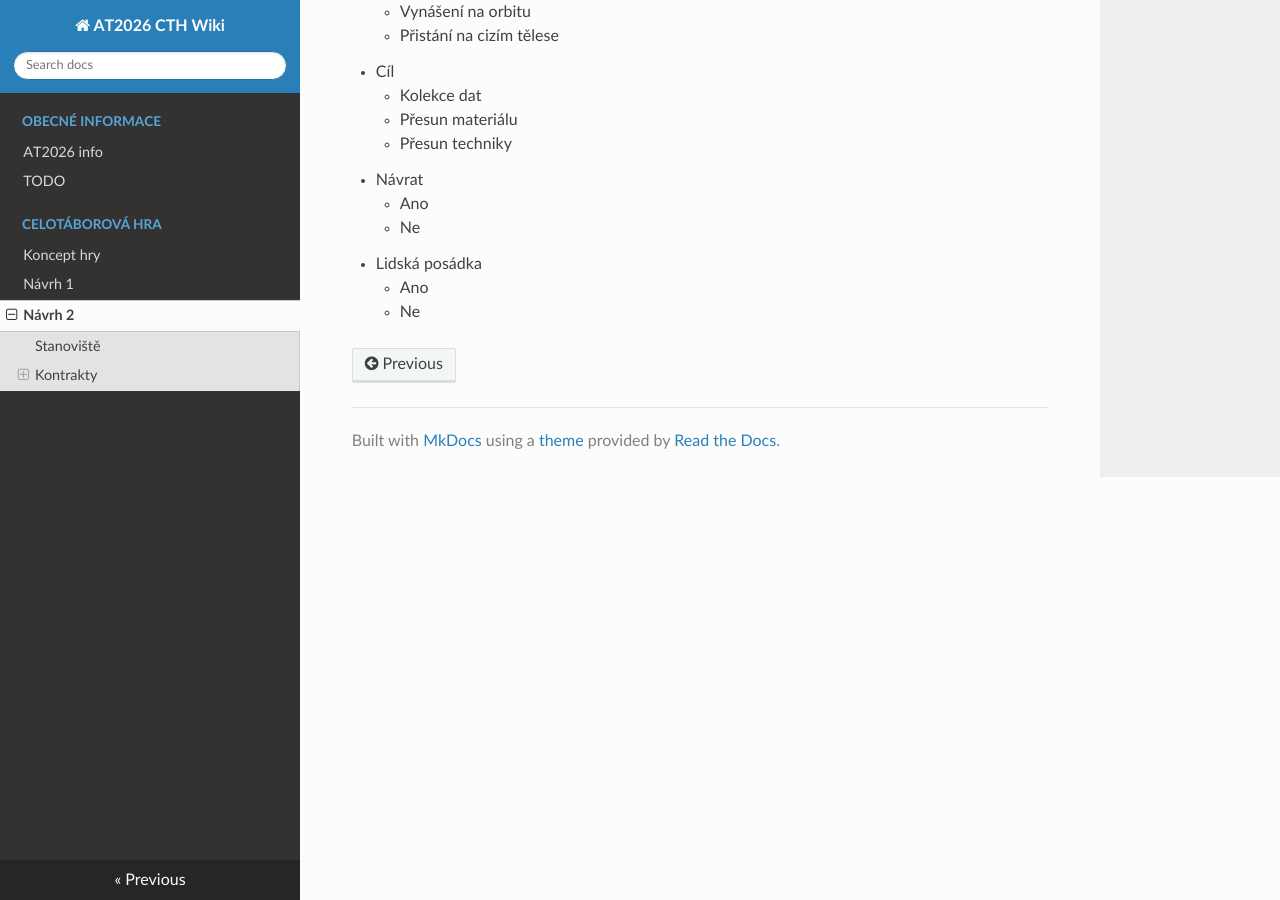
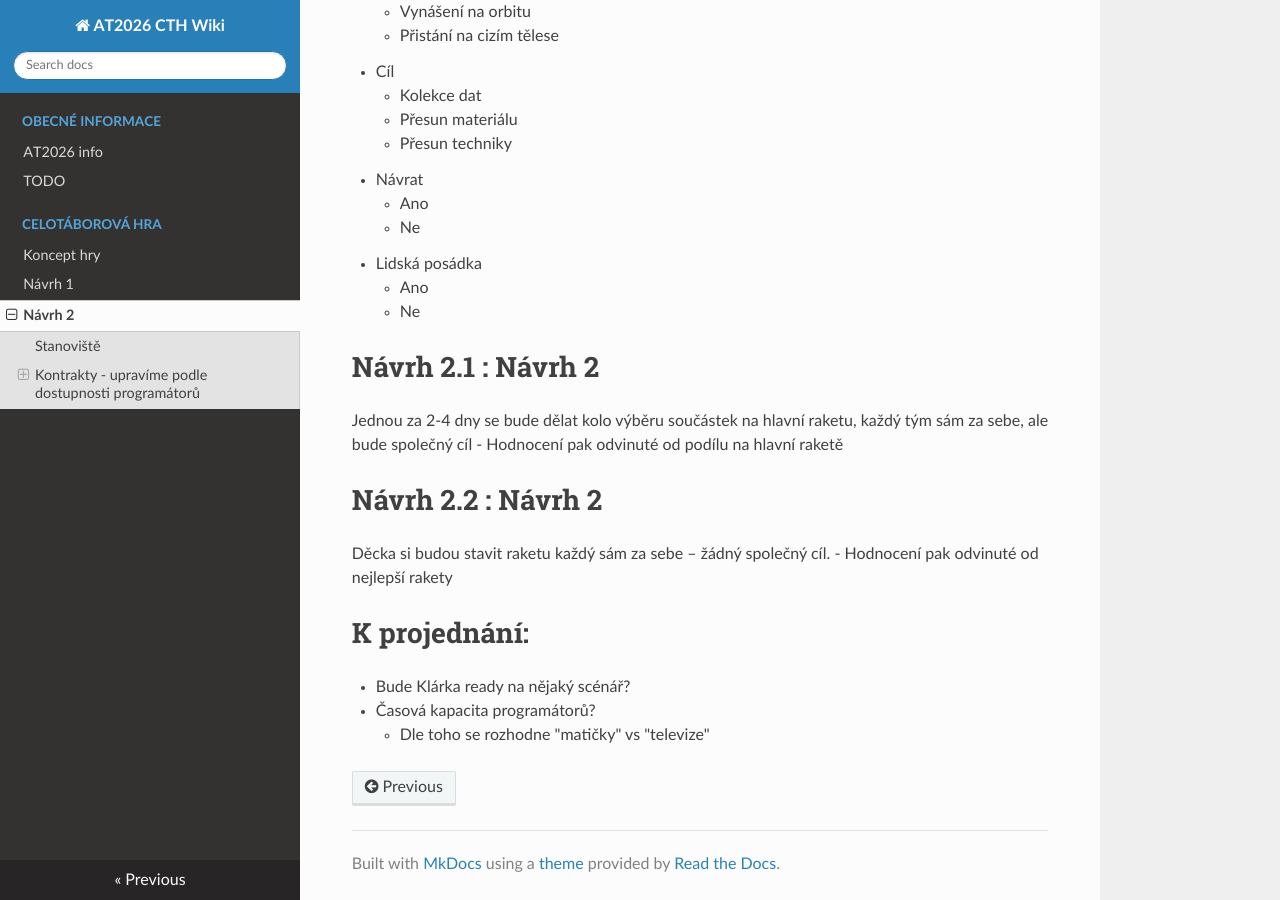
Before and after one commit to jmi3/at-cth-2026, an MkDocs documentation site: the page built from docs/cth/navrh2.md, in a window 1280 px wide and 900 px high, scrolled down 1222 px. Built offline with MkDocs 1.6.1, drawn with Linux system fonts in a browser that asks for light colours; nearby versions of some CDN libraries; some of the changed text lies outside the part shown.

Commit message:
CHANGE: Nove dve podverze navrhu 2

```diff
--- a/docs/cth/navrh2.md
+++ b/docs/cth/navrh2.md
@@ -1,6 +1,8 @@
 # Návrh 2
 
-Děcka si v prvních dvou dnech vymyslí startup na kterém zbohatnou a pak to odprezentují před sharky, který to od nich odkoupí. Z peněz co vydělají si založí space agency, a začnou plnit kontrakty. Tyto kontrakty budou poskytovat buď další peníze, nebo body pro vítězství.
+Děcka si v prvních dvou dnech vymyslí startup na kterém zbohatnou a pak to odprezentují před sharky, který to od nich odkoupí.
+Z peněz co vydělají si založí space agency, a začnou plnit kontrakty.
+Tyto kontrakty budou poskytovat buď další peníze, nebo body pro vítězství.
 
 Na každý kontrakt potřebuješ raketu s různými parametry, např. podpora života apod.
 
@@ -32,7 +34,7 @@ Potenciálně za hry i akcie, pokud jich bude hodně v oběhu.
     - Odhad změny síly měny vůči hvězdnému prachu (perník)
 -->
 
-## Kontrakty
+## Kontrakty - upravíme podle dostupnosti programátorů
 - Proměnlivá délka, vizualizace progresu real-time na televizi
 - Procedurálně generované z kategorií
 - Každý kontrakt bude mít finanční náročnost a technické požadavky
@@ -55,3 +57,18 @@ Potenciálně za hry i akcie, pokud jich bude hodně v oběhu.
 - Lidská posádka
     - Ano
     - Ne
+
+# Návrh 2.1 : Návrh 2
+Jednou za 2-4 dny se bude dělat kolo výběru součástek na hlavní raketu, každý tým sám za sebe, ale bude společný cíl
+- Hodnocení pak odvinuté od podílu na hlavní raketě
+
+
+# Návrh 2.2 : Návrh 2
+Děcka si budou stavit raketu každý sám za sebe – žádný společný cíl.
+- Hodnocení pak odvinuté od nejlepší rakety
+
+# K projednání:
+
+- Bude Klárka ready na nějaký scénář?
+- Časová kapacita programátorů?
+    - Dle toho se rozhodne "matičky" vs "televize"
```
